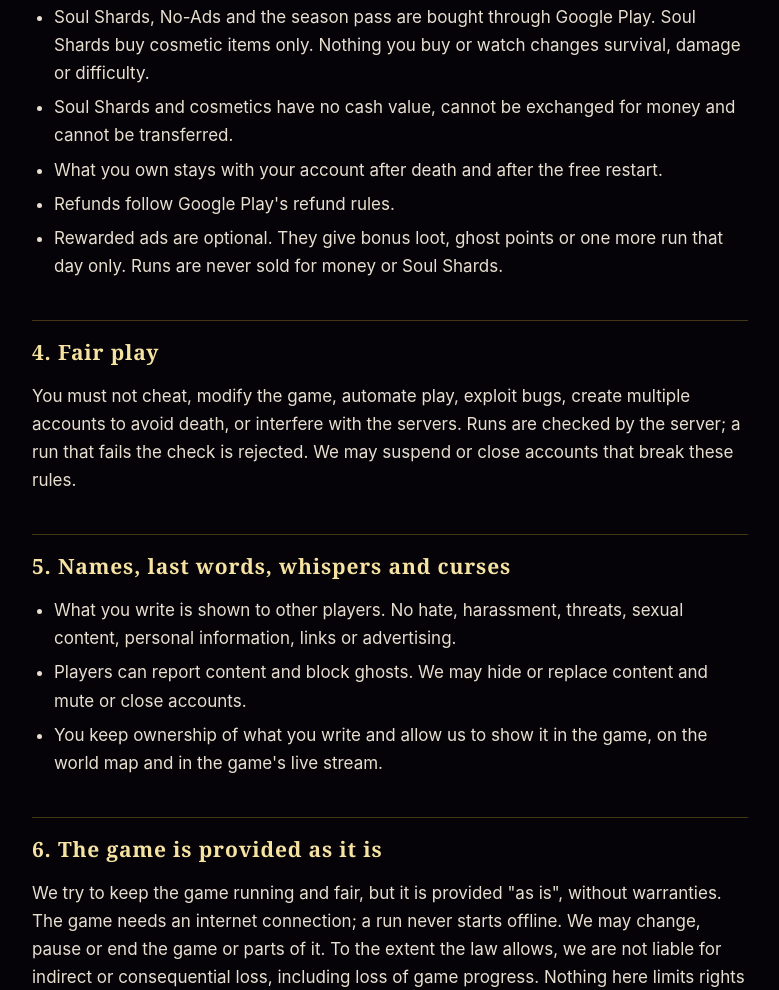
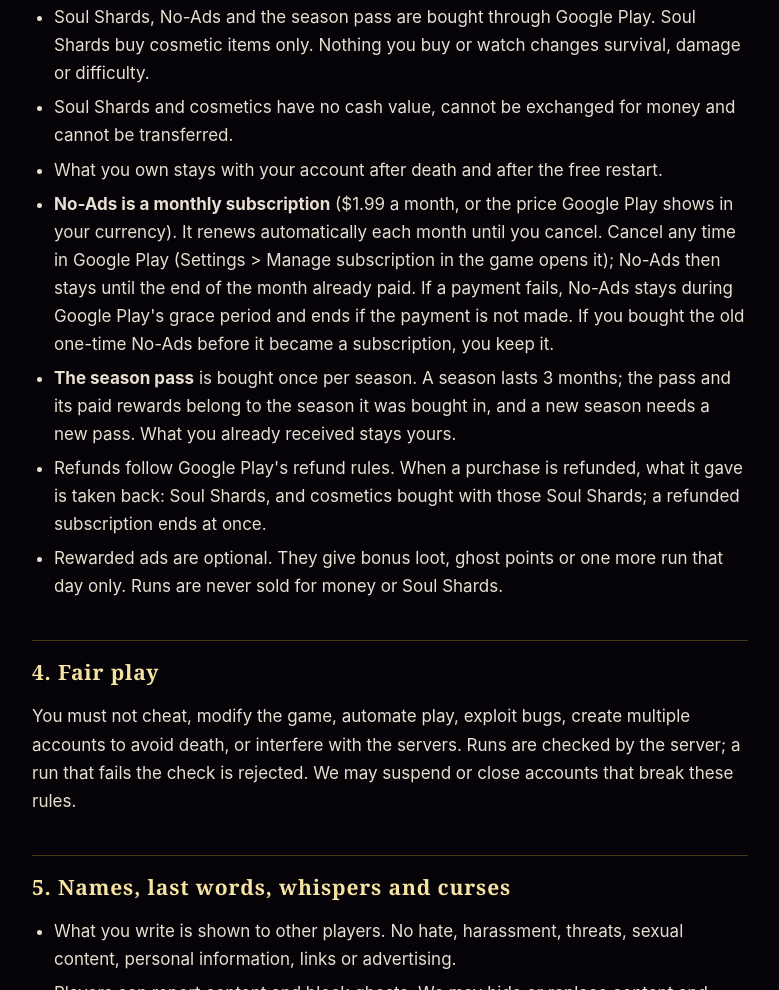
Before and after one commit to billa-07/onelifeforever-site, a plain HTML site: page terms.html in a window 1280 px wide. Shown: the part 1039-2029 px from the top of the page, without its empty margins (250-1029 px from the left). Drawn offline with Linux system fonts and the light colour scheme.

Commit message:
No-Ads subscription, 3-month seasons, refunds

```diff
--- a/terms.html
+++ b/terms.html
@@ -34,7 +34,9 @@
 <li>Soul Shards, No-Ads and the season pass are bought through Google Play. Soul Shards buy cosmetic items only. Nothing you buy or watch changes survival, damage or difficulty.</li>
 <li>Soul Shards and cosmetics have no cash value, cannot be exchanged for money and cannot be transferred.</li>
 <li>What you own stays with your account after death and after the free restart.</li>
-<li>Refunds follow Google Play's refund rules.</li>
+<li><strong>No-Ads is a monthly subscription</strong> ($1.99 a month, or the price Google Play shows in your currency). It renews automatically each month until you cancel. Cancel any time in Google Play (Settings &gt; Manage subscription in the game opens it); No-Ads then stays until the end of the month already paid. If a payment fails, No-Ads stays during Google Play's grace period and ends if the payment is not made. If you bought the old one-time No-Ads before it became a subscription, you keep it.</li>
+<li><strong>The season pass</strong> is bought once per season. A season lasts 3 months; the pass and its paid rewards belong to the season it was bought in, and a new season needs a new pass. What you already received stays yours.</li>
+<li>Refunds follow Google Play's refund rules. When a purchase is refunded, what it gave is taken back: Soul Shards, and cosmetics bought with those Soul Shards; a refunded subscription ends at once.</li>
 <li>Rewarded ads are optional. They give bonus loot, ghost points or one more run that day only. Runs are never sold for money or Soul Shards.</li>
 </ul>
 
```
Also changed, not shown: privacy.html (+1 -1 lines).
